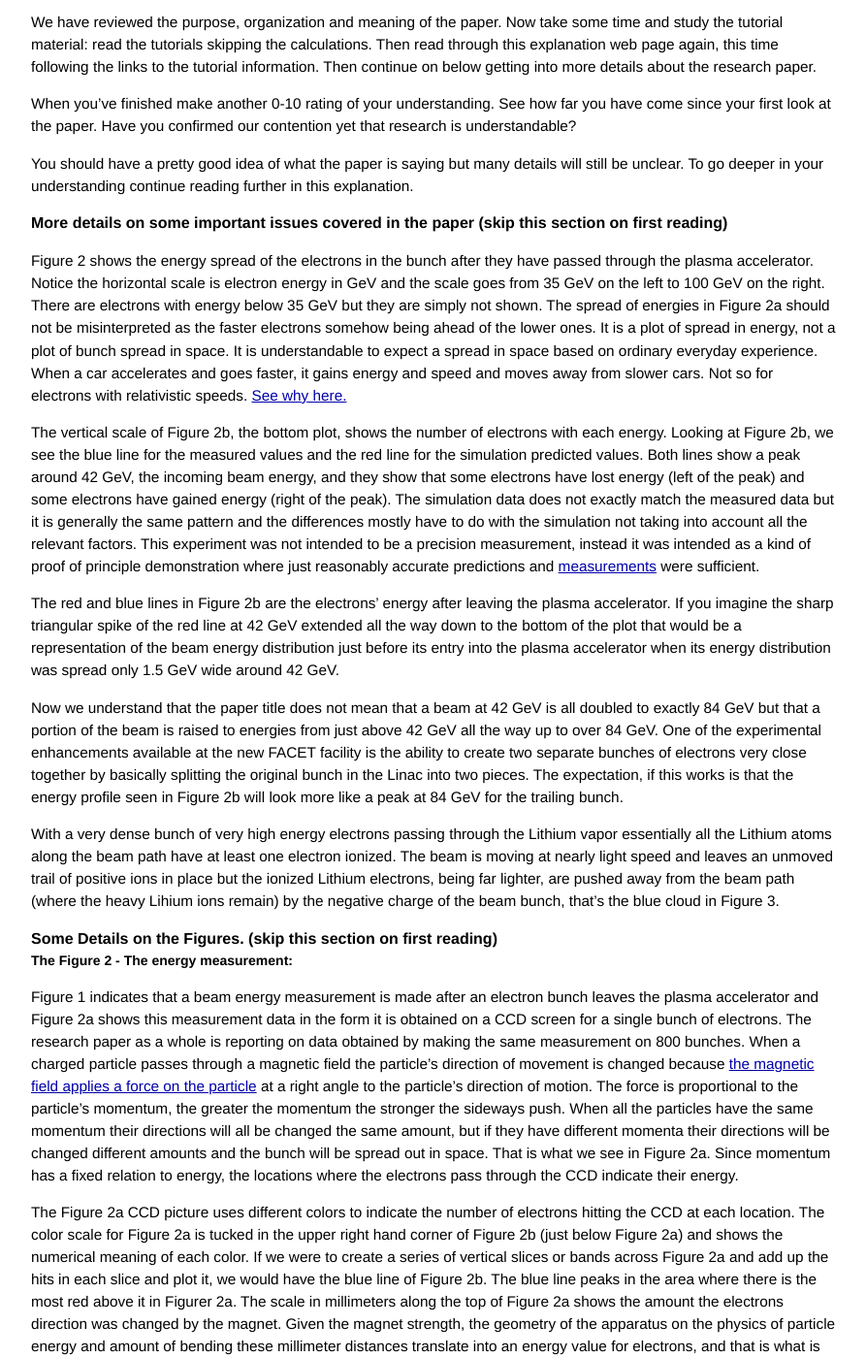
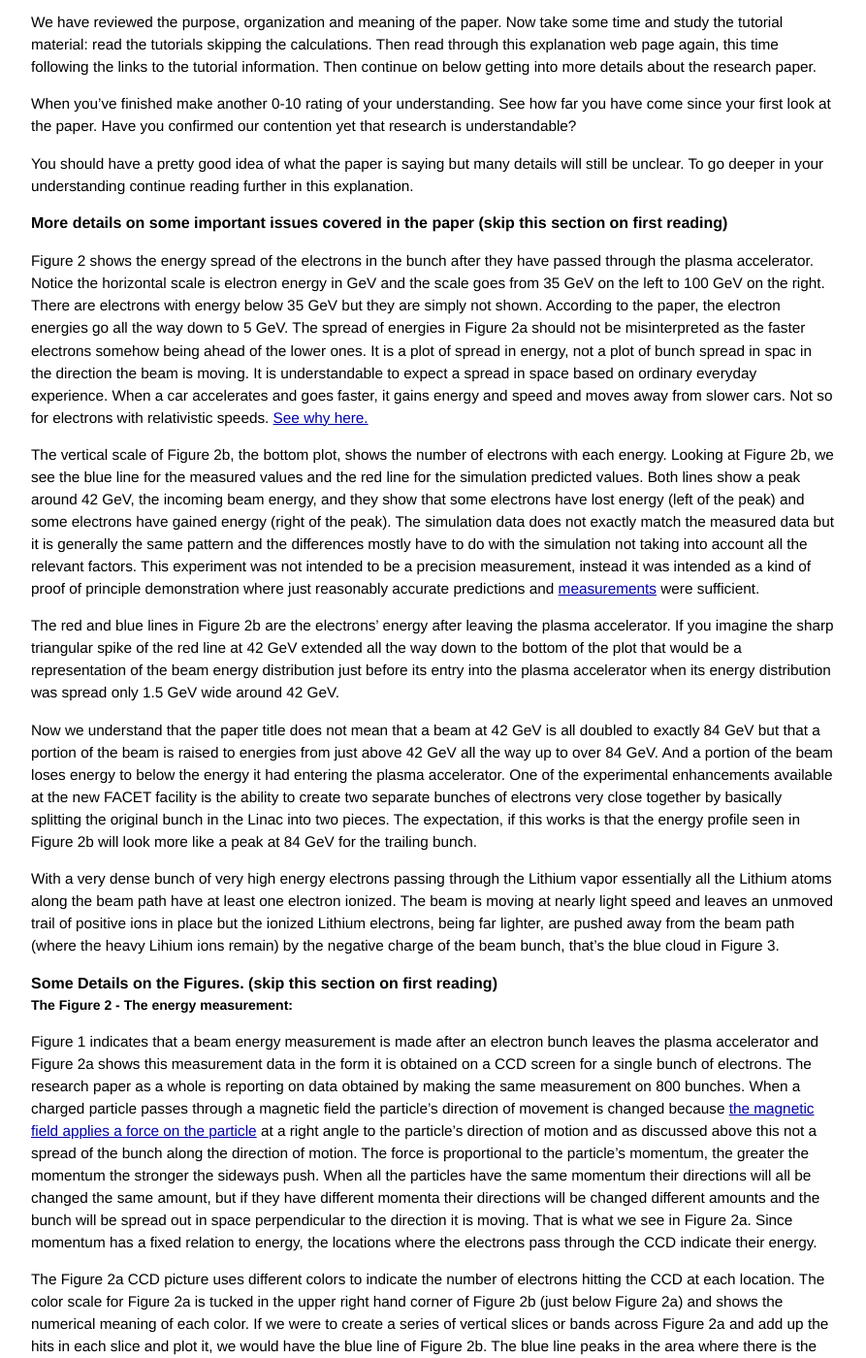
Before and after one commit to grbfacet/facet, a Jekyll site: the page built from energy-doubling-explained.md, in a window 1280 px wide and 1400 px high, scrolled down 6275 px. Shown: the whole window at 97% size, without its empty margins (193-1086 px from the left). Built offline with Jekyll 4.4.1, drawn with Linux system fonts in a browser that asks for light colours.

Commit message:
Update energy-doubling-explained.md

```diff
--- a/energy-doubling-explained.md
+++ b/energy-doubling-explained.md
@@ -139,13 +139,13 @@ You should have a pretty good idea of what the paper is saying but many details
 #### More details on some important issues covered in the paper (skip this section on first reading)
 
 
-Figure 2 shows the energy spread of the electrons in the bunch after they have passed through the plasma accelerator. Notice the horizontal scale is electron energy in GeV and the scale goes from 35 GeV on the left to 100 GeV on the right. There are electrons with energy below 35 GeV but they are simply not shown. The spread of energies in Figure 2a should not be misinterpreted as the faster electrons somehow being ahead of the lower ones. It is a plot of spread in energy, not a plot of bunch spread in space. It is understandable to expect a spread in space based on ordinary everyday experience. When a car accelerates and goes faster, it gains energy and speed and moves away from slower cars. Not so for electrons with relativistic speeds. [See why here.](/relativity-tutorial.html#the-electron-bunch-stays-together-in-the-plasma-accelerator)
+Figure 2 shows the energy spread of the electrons in the bunch after they have passed through the plasma accelerator. Notice the horizontal scale is electron energy in GeV and the scale goes from 35 GeV on the left to 100 GeV on the right. There are electrons with energy below 35 GeV but they are simply not shown. According to the paper, the electron energies go all the way down to 5 GeV. The spread of energies in Figure 2a should not be misinterpreted as the faster electrons somehow being ahead of the lower ones. It is a plot of spread in energy, not a plot of bunch spread in spac in the direction the beam is moving. It is understandable to expect a spread in space based on ordinary everyday experience. When a car accelerates and goes faster, it gains energy and speed and moves away from slower cars. Not so for electrons with relativistic speeds. [See why here.](/relativity-tutorial.html#the-electron-bunch-stays-together-in-the-plasma-accelerator)
 
 The vertical scale of Figure 2b, the bottom plot, shows the number of electrons with each energy. Looking at Figure 2b, we see the blue line for the measured values and the red line for the simulation predicted values. Both lines show a peak around 42 GeV, the incoming beam energy, and they show that some electrons have lost energy (left of the peak) and some electrons have gained energy (right of the peak). The simulation data does not exactly match the measured data but it is generally the same pattern and the differences mostly have to do with the simulation not taking into account all the relevant factors. This experiment was not intended to be a precision measurement, instead it was intended as a kind of proof of principle demonstration where just reasonably accurate predictions and [measurements](/principles-of-physics-tutorial.html#theories-and-measurement-errors) were sufficient.
 
 The red and blue lines in Figure 2b are the electrons’ energy after leaving the plasma accelerator. If you imagine the sharp triangular spike of the red line at 42 GeV extended all the way down to the bottom of the plot that would be a representation of the beam energy distribution just before its entry into the plasma accelerator when its energy distribution was spread only 1.5 GeV wide around 42 GeV.
 
-Now we understand that the paper title does not mean that a beam at 42 GeV is all doubled to exactly 84 GeV but that a portion of the beam is raised to energies from just above 42 GeV all the way up to over 84 GeV. One of the experimental enhancements available at the new FACET facility is the ability to create two separate bunches of electrons very close together by basically splitting the original bunch in the Linac into two pieces. The expectation, if this works is that the energy profile seen in Figure 2b will look more like a peak at 84 GeV for the trailing bunch.
+Now we understand that the paper title does not mean that a beam at 42 GeV is all doubled to exactly 84 GeV but that a portion of the beam is raised to energies from just above 42 GeV all the way up to over 84 GeV. And a portion of the beam loses energy to below the energy it had entering the plasma accelerator. One of the experimental enhancements available at the new FACET facility is the ability to create two separate bunches of electrons very close together by basically splitting the original bunch in the Linac into two pieces. The expectation, if this works is that the energy profile seen in Figure 2b will look more like a peak at 84 GeV for the trailing bunch.
 
 With a very dense bunch of very high energy electrons passing through the Lithium vapor essentially all the Lithium atoms along the beam path have at least one electron ionized. The beam is moving at nearly light speed and leaves an unmoved trail of positive ions in place but the ionized Lithium electrons, being far lighter, are pushed away from the beam path (where the heavy Lihium ions remain) by the negative charge of the beam bunch, that’s the blue cloud in Figure 3.
 
@@ -155,7 +155,7 @@ With a very dense bunch of very high energy electrons passing through the Lithiu
 
 ##### The Figure 2 - The energy measurement:
 
-Figure 1 indicates that a beam energy measurement is made after an electron bunch leaves the plasma accelerator and Figure 2a shows this measurement data in the form it is obtained on a CCD screen for a single bunch of electrons. The research paper as a whole is reporting on data obtained by making the same measurement on 800 bunches. When a charged particle passes through a magnetic field the particle’s direction of movement is changed because [the magnetic field applies a force on the particle](/beam-control-tutorial.html#agnets-and-the-beam-path) at a right angle to the particle’s direction of motion. The force is proportional to the particle’s momentum, the greater the momentum the stronger the sideways push. When all the particles have the same momentum their directions will all be changed the same amount, but if they have different momenta their directions will be changed different amounts and the bunch will be spread out in space. That is what we see in Figure 2a. Since momentum has a fixed relation to energy, the locations where the electrons pass through the CCD indicate their energy.
+Figure 1 indicates that a beam energy measurement is made after an electron bunch leaves the plasma accelerator and Figure 2a shows this measurement data in the form it is obtained on a CCD screen for a single bunch of electrons. The research paper as a whole is reporting on data obtained by making the same measurement on 800 bunches. When a charged particle passes through a magnetic field the particle’s direction of movement is changed because [the magnetic field applies a force on the particle](/beam-control-tutorial.html#agnets-and-the-beam-path) at a right angle to the particle’s direction of motion and as discussed above this not a spread of the bunch along the direction of motion. The force is proportional to the particle’s momentum, the greater the momentum the stronger the sideways push. When all the particles have the same momentum their directions will all be changed the same amount, but if they have different momenta their directions will be changed different amounts and the bunch will be spread out in space perpendicular to the direction it is moving. That is what we see in Figure 2a. Since momentum has a fixed relation to energy, the locations where the electrons pass through the CCD indicate their energy.
 
 
 The Figure 2a CCD picture uses different colors to indicate the number of electrons hitting the CCD at each location. The color scale for Figure 2a is tucked in the upper right hand corner of Figure 2b (just below Figure 2a) and shows the numerical meaning of each color. If we were to create a series of vertical slices or bands across Figure 2a and add up the hits in each slice and plot it, we would have the blue line of Figure 2b. The blue line peaks in the area where there is the most red above it in Figurer 2a. The scale in millimeters along the top of Figure 2a shows the amount the electrons direction was changed by the magnet. Given the magnet strength, the geometry of the apparatus on the physics of particle energy and amount of bending these millimeter distances translate into an energy value for electrons, and that is what is given in the horizontal scale along the bottom of Figure 2b. Notice it is a logarithmic scale where the distance of bending scale is linear. This is because the relation between energy and bending is a power law relationship.
```
